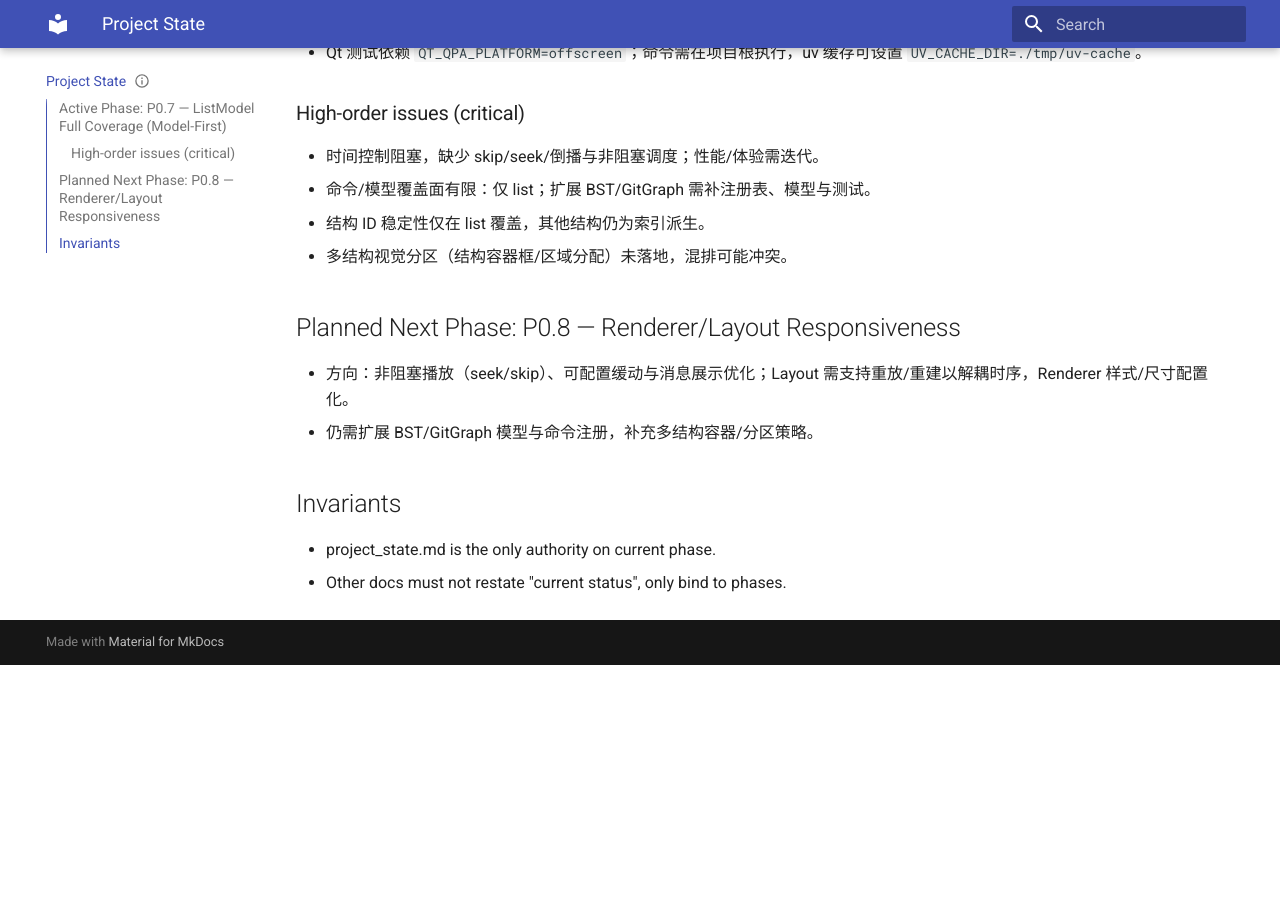
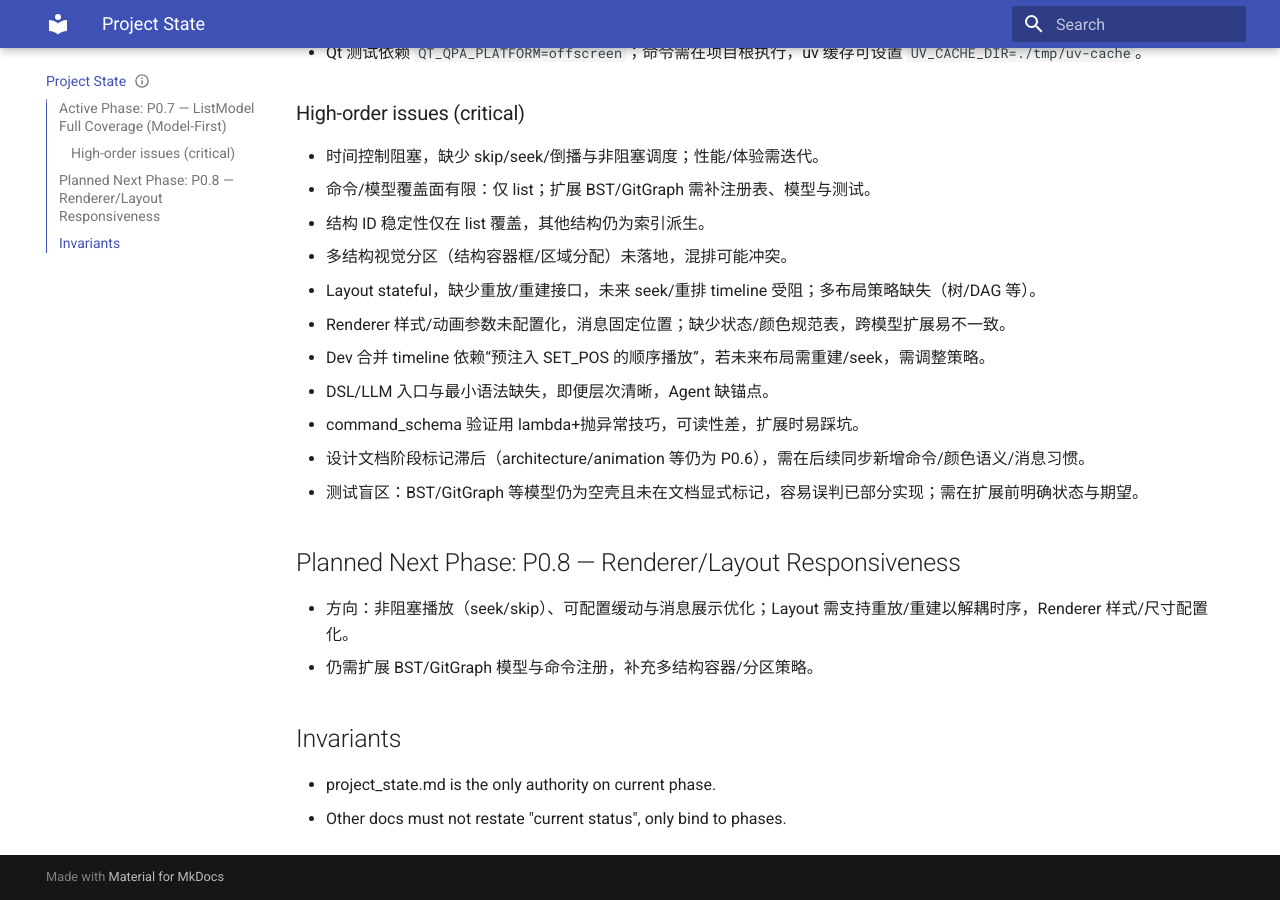
Before and after one commit to elecdot/ds-vis, an MkDocs documentation site: the page built from docs/project_state.md, in a window 1280 px wide and 900 px high, scrolled down 776 px. Built offline with MkDocs 1.6.1 and Material for MkDocs 9.7.7, drawn with Linux system fonts in a browser that asks for light colours; before the commit the page ends 1441 px from its top, so only the background shows below that.

Commit message:
docs(state): agent fast forward pitfalls

```diff
--- a/docs/project_state.md
+++ b/docs/project_state.md
@@ -28,6 +28,13 @@ This document captures the active delivery phase, what is complete, current assu
 - 命令/模型覆盖面有限：仅 list；扩展 BST/GitGraph 需补注册表、模型与测试。
 - 结构 ID 稳定性仅在 list 覆盖，其他结构仍为索引派生。
 - 多结构视觉分区（结构容器框/区域分配）未落地，混排可能冲突。
+- Layout stateful，缺少重放/重建接口，未来 seek/重排 timeline 受阻；多布局策略缺失（树/DAG 等）。
+- Renderer 样式/动画参数未配置化，消息固定位置；缺少状态/颜色规范表，跨模型扩展易不一致。
+- Dev 合并 timeline 依赖“预注入 SET_POS 的顺序播放”，若未来布局需重建/seek，需调整策略。
+- DSL/LLM 入口与最小语法缺失，即便层次清晰，Agent 缺锚点。
+- command_schema 验证用 lambda+抛异常技巧，可读性差，扩展时易踩坑。
+- 设计文档阶段标记滞后（architecture/animation 等仍为 P0.6），需在后续同步新增命令/颜色语义/消息习惯。
+- 测试盲区：BST/GitGraph 等模型仍为空壳且未在文档显式标记，容易误判已部分实现；需在扩展前明确状态与期望。
 
 ## Planned Next Phase: P0.8 — Renderer/Layout Responsiveness
 - 方向：非阻塞播放（seek/skip）、可配置缓动与消息展示优化；Layout 需支持重放/重建以解耦时序，Renderer 样式/尺寸配置化。
```
